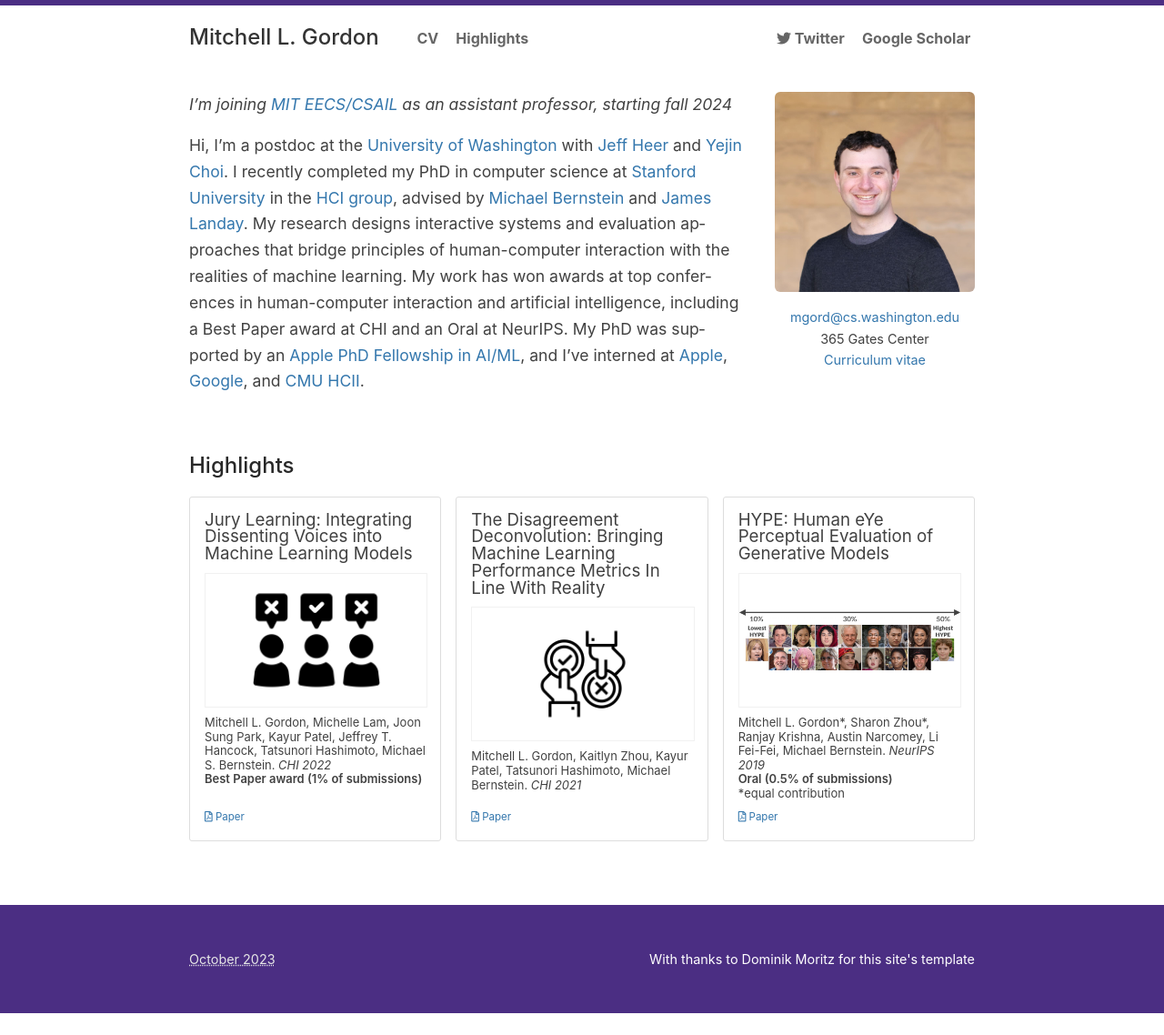
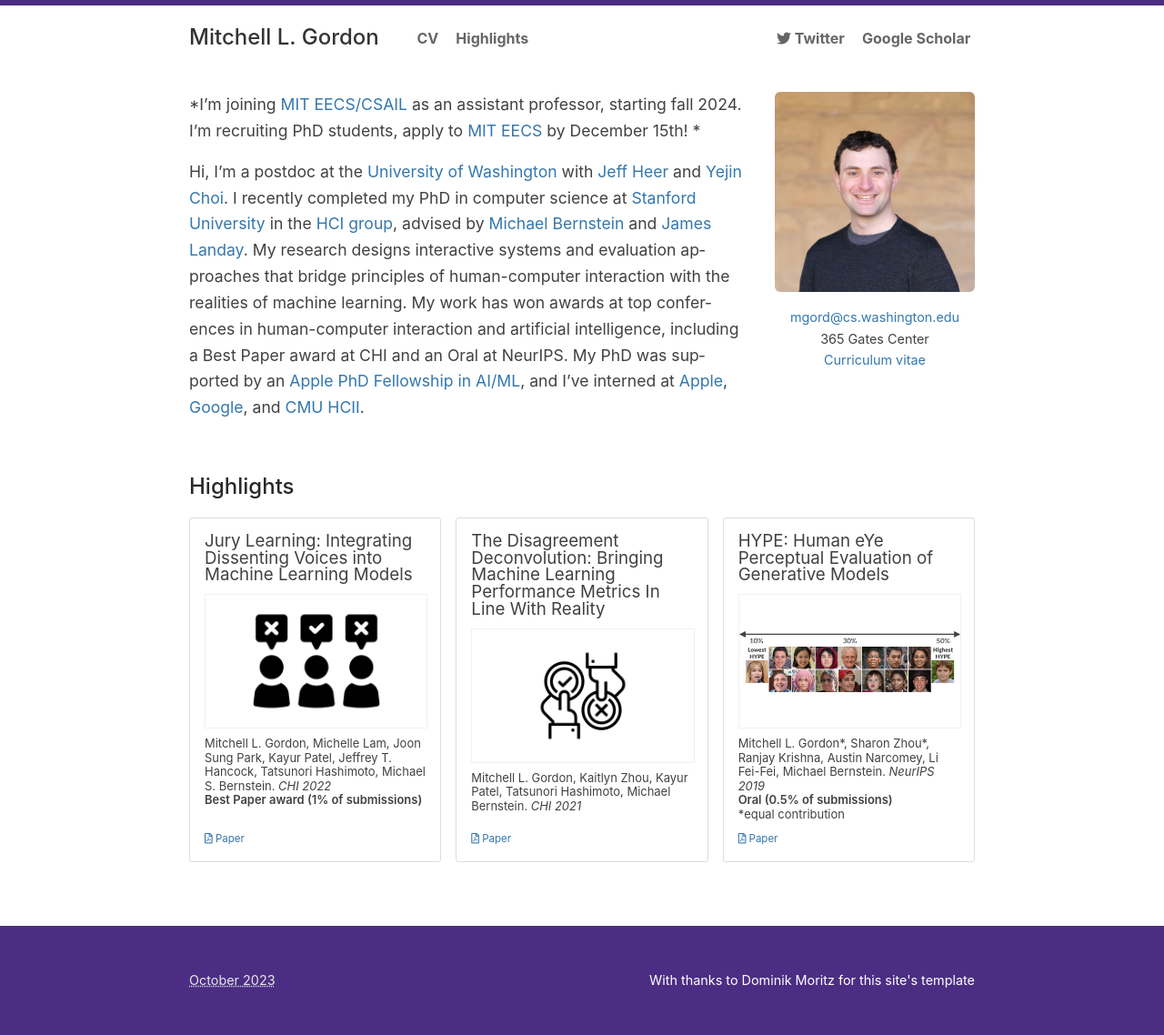
Before and after one commit to mitchellg/mitchellg.github.io, a Jekyll site: the page built from index.md, in a window 1280 px wide. Shown: the whole page at 91% size. Built offline with Jekyll 4.4.1, drawn with Linux system fonts in a browser that asks for light colours; a style sheet for code colours, icons or effects is not loaded; before the commit the page ends 1114 px from its top, so only the background shows below that.

Commit message:
Update index.md

```diff
--- a/index.md
+++ b/index.md
@@ -9,7 +9,7 @@ class: home
 <div class="columns" markdown="1">
 
 <div class="intro" markdown="1">
-*I'm joining [MIT EECS/CSAIL](https://www.eecs.mit.edu/) as an assistant professor, starting fall 2024*
+*I'm joining [MIT EECS/CSAIL](https://www.eecs.mit.edu/) as an assistant professor, starting fall 2024. I'm recruiting PhD students, apply to [MIT EECS](https://www.eecs.mit.edu/academics/graduate-programs/admission-process/) by December 15th! *
 
 Hi, I'm a postdoc at the [University of Washington](https://www.cs.washington.edu/) with [Jeff Heer](https://homes.cs.washington.edu/~jheer/) and [Yejin Choi](https://homes.cs.washington.edu/~yejin/). I recently completed my PhD in computer science at [Stanford University](http://www.stanford.edu/) in the [HCI group](http://hci.stanford.edu/), advised by [Michael Bernstein](https://hci.stanford.edu/msb/) and [James Landay](https://www.landay.org/). My research designs interactive systems and evaluation approaches that bridge principles of human-computer interaction with the realities of machine learning. My work has won awards at top conferences in human-computer interaction and artificial intelligence, including a Best Paper award at CHI and an Oral at NeurIPS. My PhD was supported by an [Apple PhD Fellowship in AI/ML](https://machinelearning.apple.com/updates/introducing-apple-scholars-aiml), and I've interned at [Apple](http://apple.com/), [Google](http://apple.com/), and [CMU HCII](http://www.hcii.cmu.edu/).
 </div>
```
